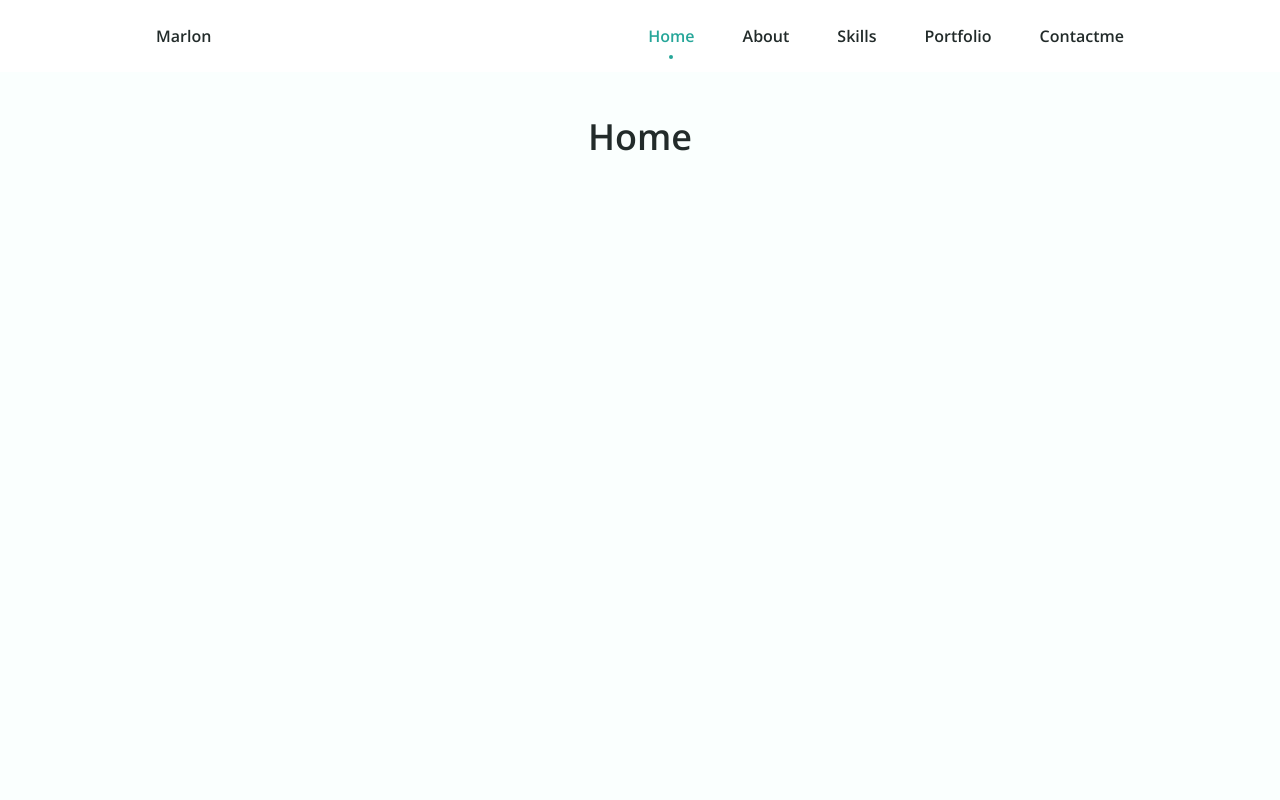
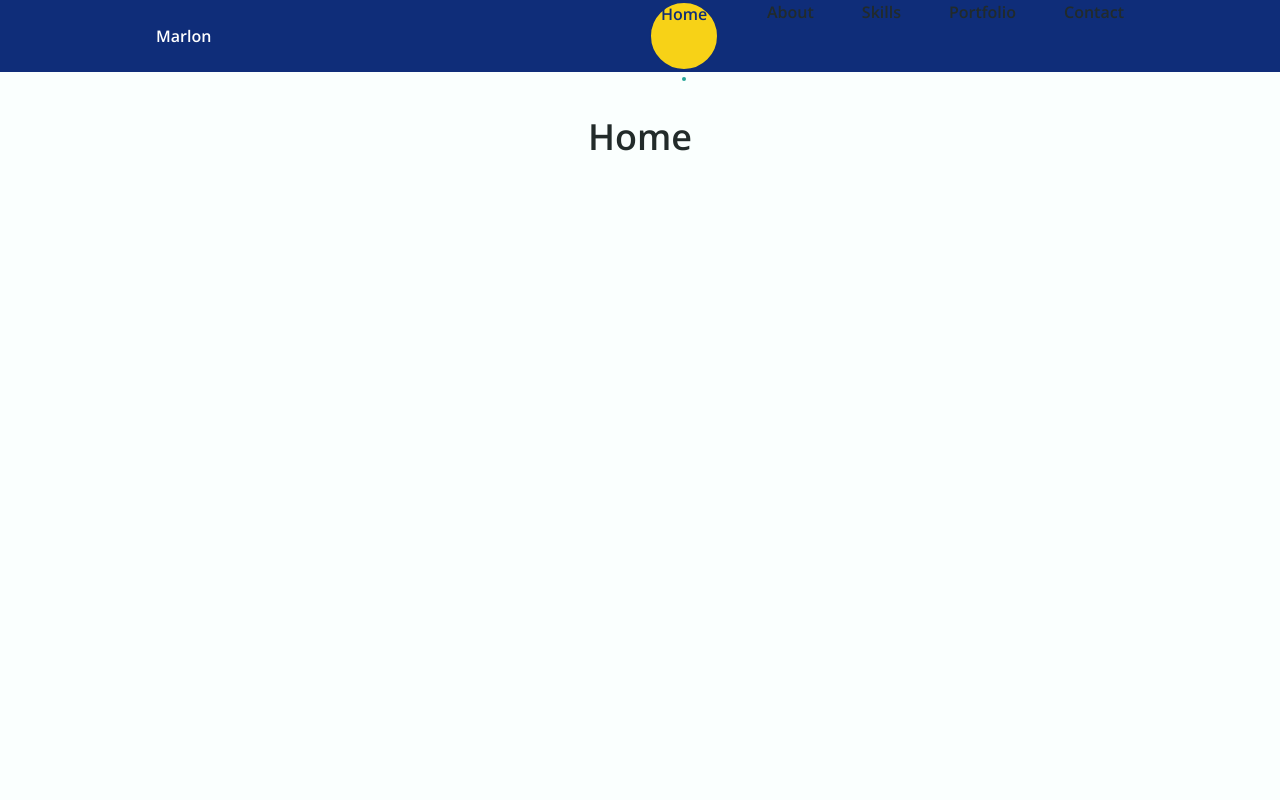
Before and after one commit to rafihals/mobileUI_v1, a plain HTML site: page bottom-nav-bar.html in a window 1280 px wide. Shown: the top 800 px of the page. Drawn offline with nearby package versions, Linux system fonts and the light colour scheme.

Commit message:
add background on nav_item

```diff
--- a/app-css/bottom-nav-bar.css
+++ b/app-css/bottom-nav-bar.css
@@ -94,7 +94,8 @@ img {
   top: 0;
   left: 0;
   width: 100%;
-  background-color: var(--container-color);
+  background-image: linear-gradient(-45deg, #0f2d79 0%, #0f2d79 100%);
+
   z-index: var(--z-fixed);
   transition: .4s;
 }
@@ -113,7 +114,7 @@ img {
 }
 
 .nav__logo {
-  color: var(--title-color);
+  color: white;
   font-weight: 600;
 }
 
@@ -125,7 +126,7 @@ img {
     background-color: var(--container-color);
     box-shadow: 0 -1px 12px hsla(var(--hue), var(--sat), 15%, 0.15);
     width: 100%;
-    height: 4rem;
+    height: 5rem;
     padding: 0 1rem;
     display: grid;
     align-content: center;
@@ -153,18 +154,54 @@ img {
 
 .nav__name {
   font-size: var(--tiny-font-size);
-  /* display: none;*/ /* Minimalist design, hidden labels */
+  /* display: none;*/
+  /* Minimalist design, hidden labels */
 }
 
 .nav__icon {
   font-size: 1.5rem;
+  margin-top: 1rem;
 }
+
+/* .active-link {
+  position: relative;
+}
+
+.active-link::before {
+  content: '';
+  position: absolute;
+  top: 50%;
+  left: 50%;
+  transform: translate(-50%, -50%);
+  width: 60px;
+  height: 60px;
+  border-radius: 50%;
+  background-color: transparent;
+  transition: background-color 0.3s ease;
+}
+
+.active-link:hover::before {
+  background-color: yellow; /* Warna latar belakang lingkaran saat dihover */
+/* }
+
 
 /*Active link*/
 .active-link {
   position: relative;
-  color: var(--first-color);
   transition: .3s;
+  /* color: var(--first-color); */
+  color: #0f2d79;
+  background-color: #f7d217;
+  border: 2px solid #0f2d79;
+  width: 70px;
+  height: 70px;
+  border-radius: 50%;
+  /* transition: background-color 0.7s ease; */
+  transition: 0.8s ease;
+}
+
+img {
+  border: 2px solid white;
 }
 
 /* Minimalist design, active link */
@@ -204,22 +241,30 @@ img {
   body {
     margin: 0;
   }
+
   .section {
     padding: 7rem 0 2rem;
   }
+
   .nav {
-    height: calc(var(--header-height) + 1.5rem); /* 4.5rem */
+    height: calc(var(--header-height) + 1.5rem);
+    /* 4.5rem */
   }
+
   .nav__img {
     display: none;
   }
+
   .nav__icon {
     display: none;
   }
+
   .nav__name {
     font-size: var(--normal-font-size);
-    /* display: block; */ /* Minimalist design, visible labels */
+    /* display: block; */
+    /* Minimalist design, visible labels */
   }
+
   .nav__link:hover {
     color: var(--first-color);
   }
--- a/bottom-nav-bar.html
+++ b/bottom-nav-bar.html
@@ -51,7 +51,7 @@
                         <li class="nav__item">
                             <a href="#contactme" class="nav__link">
                                 <i class='bx bx-message-square-detail nav__icon'></i>
-                                <span class="nav__name">Contactme</span>
+                                <span class="nav__name">Contact</span>
                             </a>
                         </li>
                     </ul>
```
